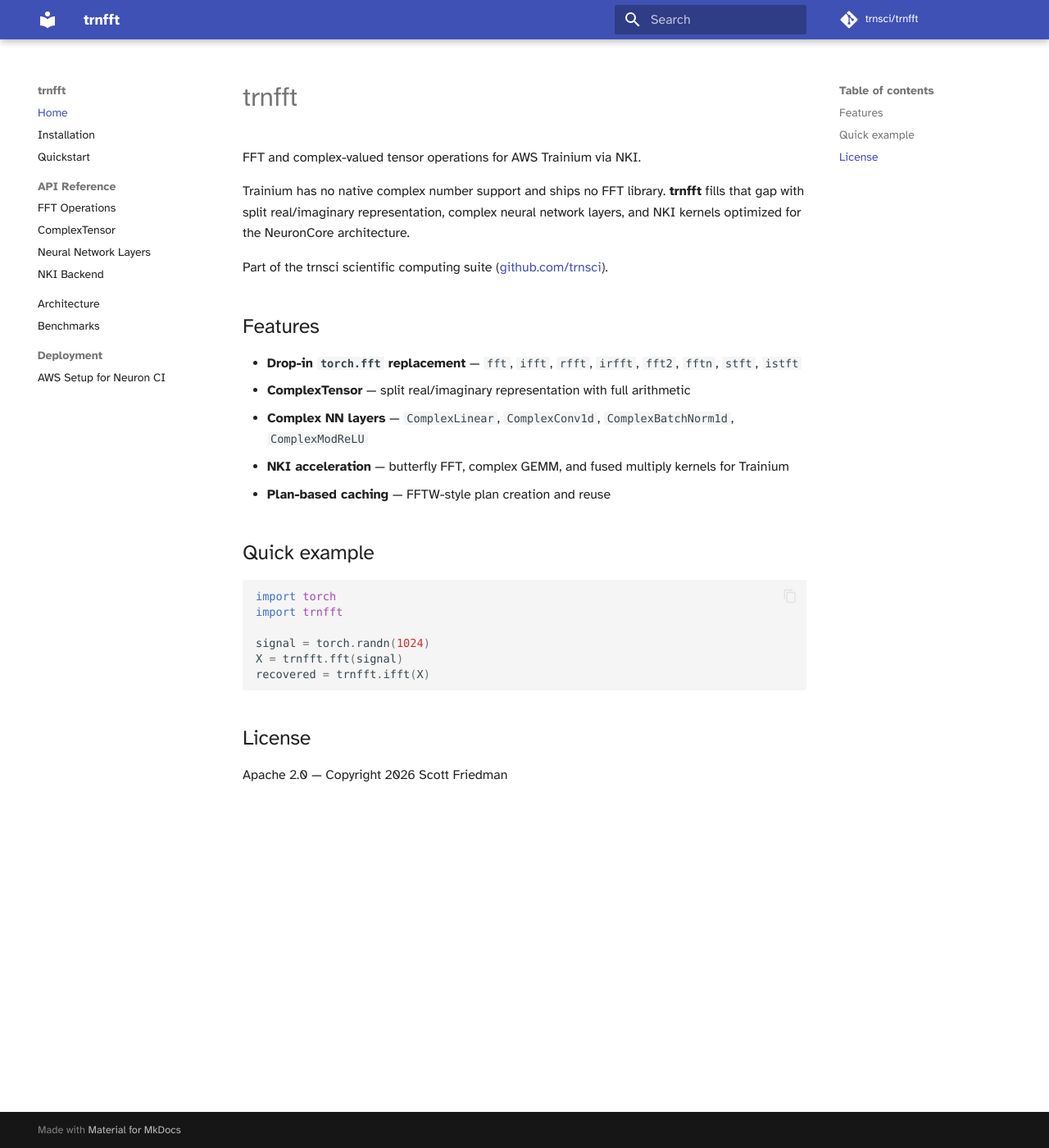
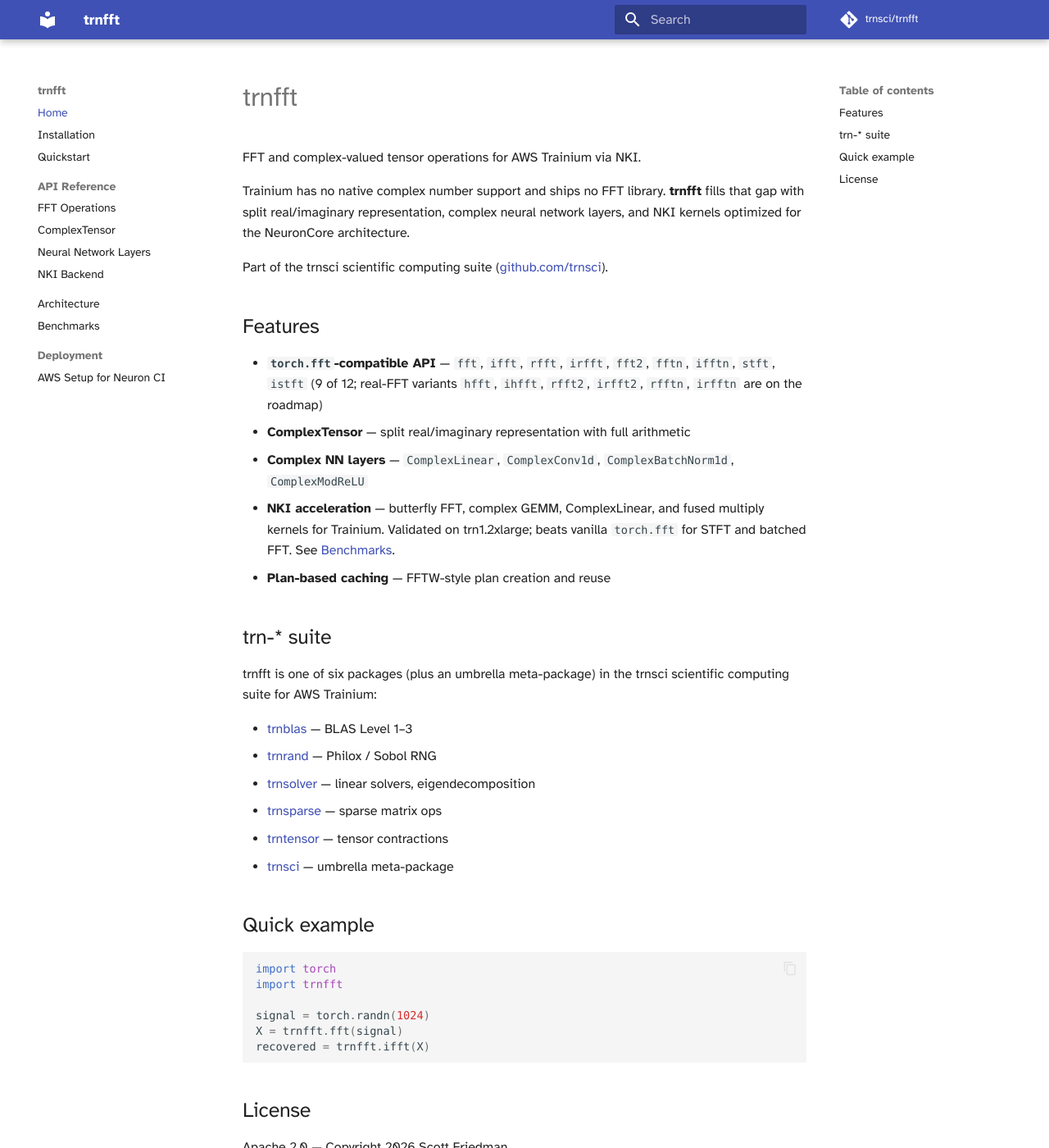
Before and after one commit to trnsci/trnfft, an MkDocs documentation site: the page built from docs/index.md, in a window 1280 px wide and 1400 px high. Shown: the whole window at 82% size. Built offline with MkDocs 1.6.1 and Material for MkDocs 9.7.7, drawn with Linux system fonts in a browser that asks for light colours; some web fonts are replaced; comment, search, counter and statistics services are not loaded.

Commit message:
docs: refresh for v0.8.0 and matured trn-* suite
- README: replace stale v0.1.0 status banner with v0.8.0 summary citing
  benchmark wins; list API coverage (9 of 12 torch.fft functions) and
  explicit roadmap; expand Related Projects table to all 6 siblings +
  umbrella + PyPI-released version for each.
- CLAUDE.md: remove "(planned)" from trnsolver; add trnsparse, trntensor,
  trnsci to the suite naming section.
- docs/index.md: clarify torch.fft API coverage vs gaps; add suite
  sibling listing with released URLs.

Closes #46

```diff
--- a/docs/index.md
+++ b/docs/index.md
@@ -8,11 +8,22 @@
 
 ## Features
 
-- **Drop-in `torch.fft` replacement** — `fft`, `ifft`, `rfft`, `irfft`, `fft2`, `fftn`, `stft`, `istft`
+- **`torch.fft`-compatible API** — `fft`, `ifft`, `rfft`, `irfft`, `fft2`, `fftn`, `ifftn`, `stft`, `istft` (9 of 12; real-FFT variants `hfft`, `ihfft`, `rfft2`, `irfft2`, `rfftn`, `irfftn` are on the roadmap)
 - **ComplexTensor** — split real/imaginary representation with full arithmetic
 - **Complex NN layers** — `ComplexLinear`, `ComplexConv1d`, `ComplexBatchNorm1d`, `ComplexModReLU`
-- **NKI acceleration** — butterfly FFT, complex GEMM, and fused multiply kernels for Trainium
+- **NKI acceleration** — butterfly FFT, complex GEMM, ComplexLinear, and fused multiply kernels for Trainium. Validated on trn1.2xlarge; beats vanilla `torch.fft` for STFT and batched FFT. See [Benchmarks](benchmarks.md).
 - **Plan-based caching** — FFTW-style plan creation and reuse
+
+## trn-* suite
+
+trnfft is one of six packages (plus an umbrella meta-package) in the trnsci scientific computing suite for AWS Trainium:
+
+- [trnblas](https://github.com/trnsci/trnblas) — BLAS Level 1–3
+- [trnrand](https://github.com/trnsci/trnrand) — Philox / Sobol RNG
+- [trnsolver](https://github.com/trnsci/trnsolver) — linear solvers, eigendecomposition
+- [trnsparse](https://github.com/trnsci/trnsparse) — sparse matrix ops
+- [trntensor](https://github.com/trnsci/trntensor) — tensor contractions
+- [trnsci](https://github.com/trnsci/trnsci) — umbrella meta-package
 
 ## Quick example
 
```
Also changed, not shown: CLAUDE.md (+7 -4 lines), README.md (+23 -24 lines).
